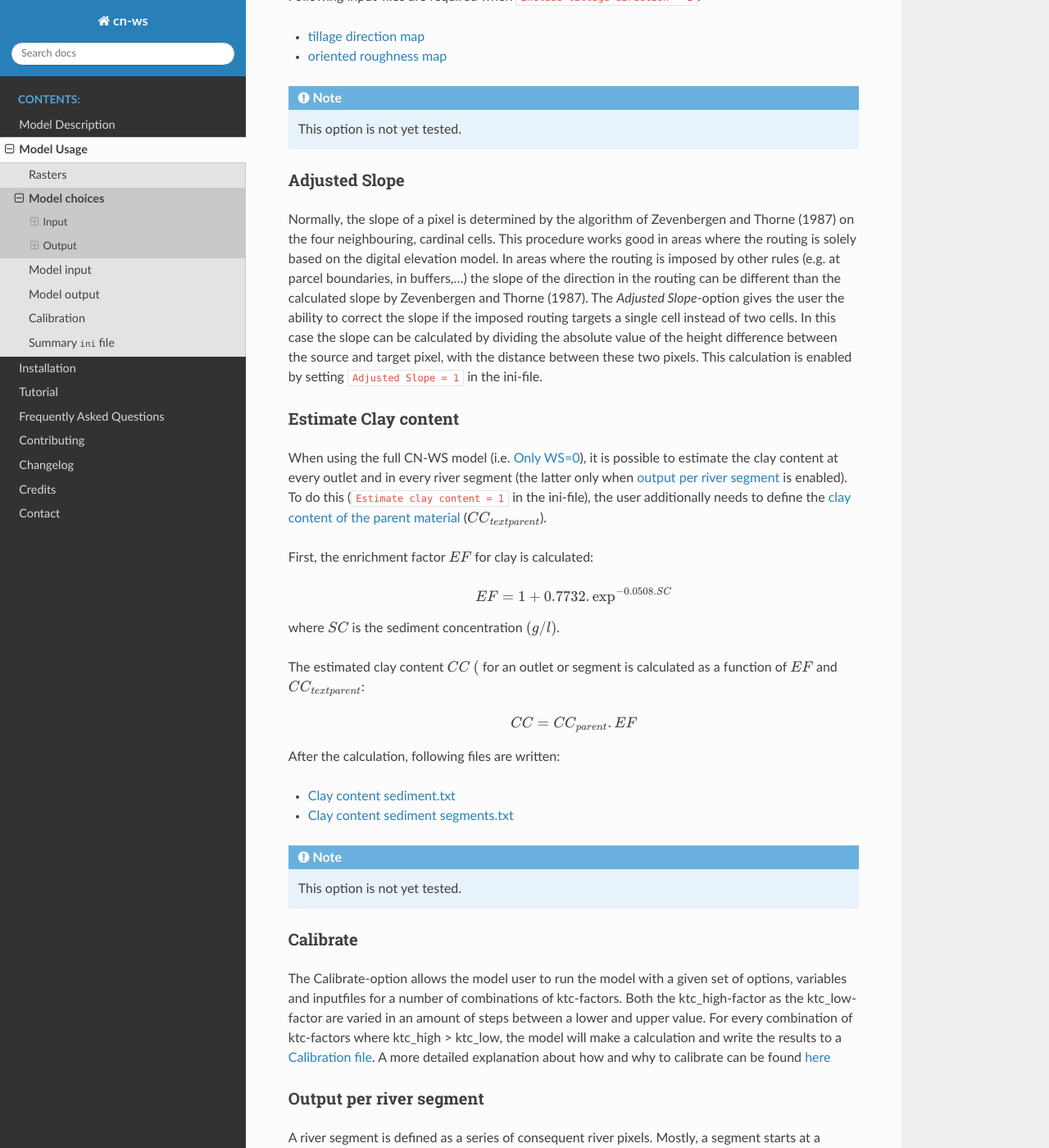
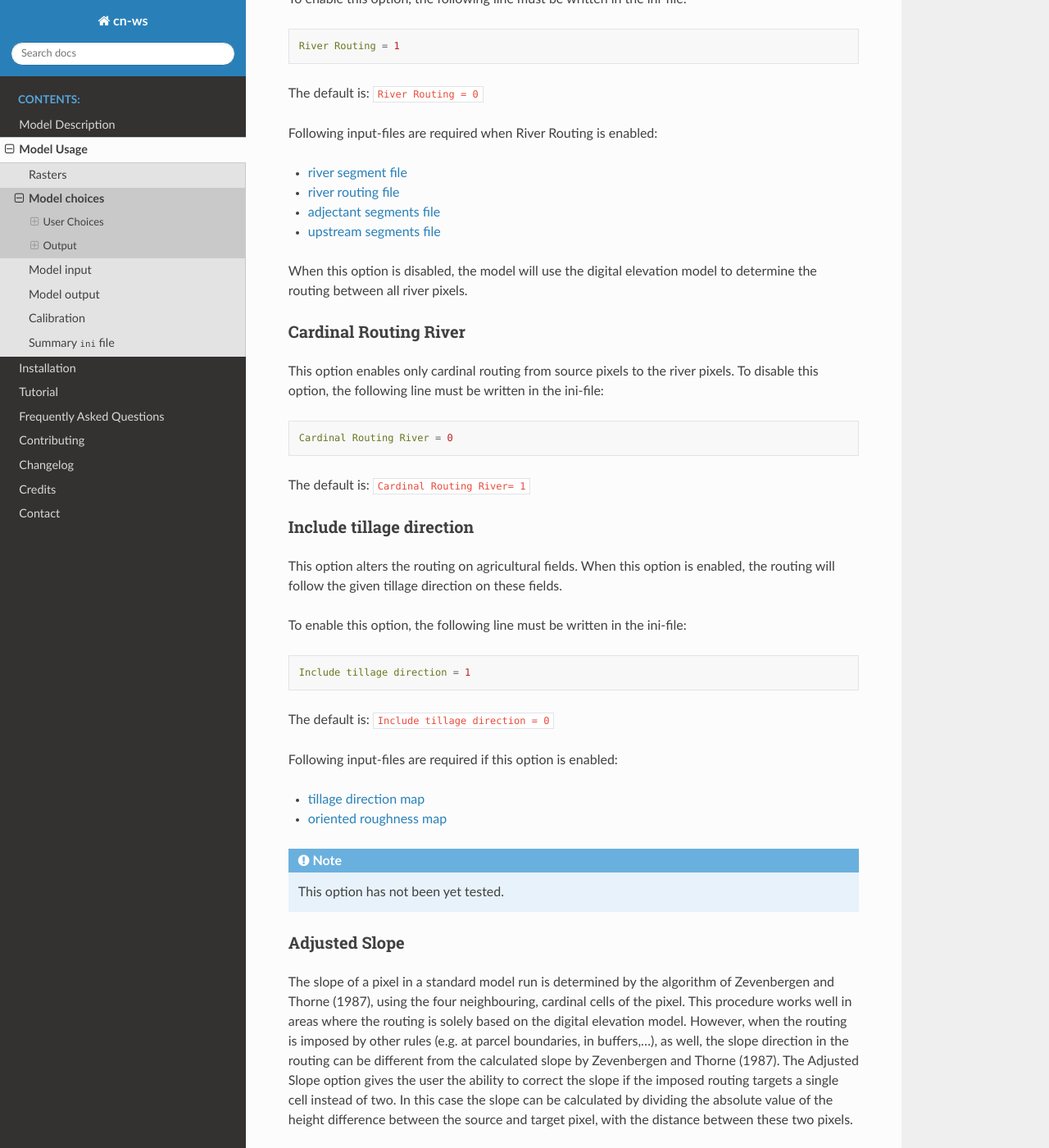
Before and after one commit to watem-sedem/watem-sedem, a Sphinx documentation site: the page built from docs/choices.rst, in a window 1280 px wide and 1400 px high, scrolled down 9239 px. Shown: the whole window at 82% size. Built offline with Sphinx 7.4.7 and the Read the Docs theme 2.0.0, drawn with Linux system fonts in a browser that asks for light colours; some of the changed text lies outside the part shown.

Commit message:
Update choices.rst
Changes and corrections to Choices (Final part)

```diff
--- a/docs/choices.rst
+++ b/docs/choices.rst
@@ -9,8 +9,8 @@ Most model choices are boolean options and can be enabled in the .ini-file with
 '1' and disabled with '0'. However, some options expect a string value. The possible
 strings are described together with the model option.
 
-Input
-*****
+User Choices
+************
 
 .. _lmodel:
 
@@ -392,29 +392,45 @@ The default is: ``Buffer reduce Area = 0``
 Include ditches
 ###############
 
-Ditches alter the routing. The sediment and water will follow the course of a
-ditch instead of the steepest slope. When this option is enabled
-(``Include ditches = 1``), :ref:`a raster with information about the direction
-<ditchmap>` is mandatory.
+The use of ditches will alter the routing simulated by the model. When included, sediment and water will follow the course of the
+ditches instead of the steepest slope in the ditch locations. When this option is enabled, a :ref:`Ditch map<ditchmap>`
+(a raster with information about the direction) should be given as model input.
 
 The model sets the :ref:`C-factor <cfactor>` at every ditch pixel tot 0.01,
 assuming that the ditch is covered with grass.
-Thus, it overwrites the value of the pixel in the :ref:`C-factor raster <cmap>`.
+It therefor overwrites the value of the pixel in the :ref:`C-factor raster <cmap>`.
 The ktc value of the pixel is set to 9999.
+
+To enable this option, the following line must be written in the ini-file:
+
+.. code-block:: ini
+
+    Include ditches = 1
+
+The default is: ``Include ditches = 0``
+
 
 .. _includedams:
 
 Include dams
 ############
 
-Dams alter the routing in the same way as ditches. The sediment and water will
-follow the course of a dam instead of the steepest slope. When this
-option is enabled (``Include dams = 1``), :ref:`a raster with information about
-the direction <dammap>` is mandatory.
+The use of Dams alter the routing in a similar way as ditches. The sediment and water will
+follow the course of a dam instead of the steepest slope on dam locations. When this
+option is enabled, :ref:`dam map <dammap>` (a raster with information about
+the direction) should be given as model input.
 
-The model sets the C-factor at every dam pixel to 0. Thus, it overwrites
+The model sets the C-factor at every dam pixel to 0, assuming that no erosion takes place inside the dams. It therefor overwrites
 the value of the pixel in the :ref:`C-factor raster <cmap>`.
 The ktc value of the pixel is set to :ref:`ktc low <ktclow>`.
+
+To enable this option, the following line must be written in the ini-file:
+
+.. code-block:: ini
+
+    Include dams = 1
+
+The default is: ``Include dams = 0``
 
 .. _forcerouting:
 
@@ -427,7 +443,15 @@ the routing. This is done by enabling the Force Routing option. With force
 routing the routing algorithm will use the routing imposed by the user instead
 of the digital elevation model.
 
-When ``Force Routing = 1`` the user will have to provide additional input: the
+To enable this option, the following line must be written in the ini-file:
+
+.. code-block:: ini
+
+    Force Routing = 1
+
+The default is: ``Force Routing = 0``
+
+When this option is enabled, the user will have to provide additional input: the
 variable :ref:`Number of forced routing <nrforcedrouting>` and a separate
 section for every routing vector the user wants to add.
 
@@ -444,22 +468,26 @@ An example of a valid forced routing section looks like
 
 The keys in every force routing section are `from col`, `from row`, `target col`
 and `target row`. These are integer values representing the location of source
-and target pixel in the raster. See :ref:`the section <forcedroutingdata>` about
-input variables for more information about forced routing.
-
-See :ref:`the section on grid coordinates <gridcoordinates>` for more
-information on the orientation of the rows and columns.
+and target pixel in the raster. See :ref:`here <forcedroutingdata>` for more information on the
+input variables for forced routing. More information about the raster coordinates and the orientation of rows and columns can be found:ref:`here <gridcoordinates>`.
 
 .. _riverrouting:
 
 River Routing
 #############
 
-By enabling the river routing option (``River Routing = 1``), the routing
-between
+By enabling the river routing option, the routing between
 river pixels is imposed by an input raster and two input tables.
-This option is usefull because the calculated routing in a river, based on the
+This option can be usefull since the calculated routing in a river, based on the
 digital elevation model, is not always correct.
+
+To enable this option, the following line must be written in the ini-file:
+
+.. code-block:: ini
+
+    River Routing = 1
+
+The default is: ``River Routing = 0``
 
 Following input-files are required when River Routing is enabled:
 
@@ -476,7 +504,13 @@ Cardinal Routing River
 ######################
 
 This option enables only cardinal routing from source pixels to the river
-pixels. Default equal to True.
+pixels. To disable this option, the following line must be written in the ini-file:
+
+.. code-block:: ini
+
+    Cardinal Routing River = 0
+
+The default is: ``Cardinal Routing River= 1``
 
 .. _includetillagedirection:
 
@@ -484,46 +518,63 @@ Include tillage direction
 #########################
 
 This option alters the routing on agricultural fields. When this option is
-enabled, the routing will follow the tillage direction on these fields.
+enabled, the routing will follow the given tillage direction on these fields.
 
-Following input-files are required when ``Include tillage direction = 1``:
+To enable this option, the following line must be written in the ini-file:
+
+.. code-block:: ini
+
+    Include tillage direction = 1
+
+The default is: ``Include tillage direction = 0``
+
+Following input-files are required if this option is enabled:
 
 * :ref:`tillage direction map <tildirmap>`
 * :ref:`oriented roughness map <orientedroughnessmap>`
 
 .. note::
-    This option is not yet tested.
+    This option has not been yet tested.
 
 .. _adjustslope:
 
 Adjusted Slope
 ##############
 
-Normally, the slope of a pixel is determined by the algorithm of Zevenbergen and
-Thorne (1987) on the four neighbouring, cardinal cells.
-This procedure works good in areas where the routing is solely based on the
-digital elevation model. In areas where the routing is imposed by other rules
-(e.g. at parcel boundaries, in buffers,...) the slope of the direction in the
-routing can be different than the calculated slope by Zevenbergen and
-Thorne (1987). The *Adjusted Slope*-option gives the user the ability to correct
-the slope if the imposed routing targets a single cell instead of two cells.
+The slope of a pixel in a standard model run is determined by the algorithm of Zevenbergen and
+Thorne (1987), using the four neighbouring, cardinal cells of the pixel.
+This procedure works well in areas where the routing is solely based on the
+digital elevation model. However, when the routing is imposed by other rules
+(e.g. at parcel boundaries, in buffers,...), as well, the slope direction in the
+routing can be different from the calculated slope by Zevenbergen and
+Thorne (1987). The Adjusted Slope option gives the user the ability to correct
+the slope if the imposed routing targets a single cell instead of two.
 In this case the slope can be calculated by dividing the
 absolute value of the height difference between the source and target pixel,
-with the distance between these two pixels. This calculation is enabled by
-setting ``Adjusted Slope = 1`` in the ini-file.
+with the distance between these two pixels.
+
+To enable this option, the following line must be written in the ini-file:
+
+.. code-block:: ini
+
+    Adjusted Slope = 1
+
+The default is: ``Adjusted Slope = 0``
 
 .. _estimclay:
 
 Estimate Clay content
 #####################
 
-When using the full CN-WS model (i.e. :ref:`Only WS=0 <simple>`), it is possible
-to estimate the clay content at every outlet and in every river
-segment (the latter only when :ref:`output per river segment <outputsegment>`
-is enabled). To do this (``Estimate clay content = 1`` in the ini-file), the
-user additionally needs to define the
+When using the full CN-WS model (i.e. :ref:`Only WS = 0 <simple>`), it is possible
+to estimate the clay content at every outlet (and in every river
+segment if :ref:`output per river segment <outputsegment>` is enabled).
+In order to estimate the clay content, the
+user needs to enable this option and, additionally, needs to define the
 :ref:`clay content of the parent material <claycontent>`
 (:math:`CC_{text{parent}}`).
+
+The estimation of the clay content is handled in two steps:
 
 First, the enrichment factor :math:`EF` for clay is calculated:
 
@@ -532,16 +583,24 @@ First, the enrichment factor :math:`EF` for clay is calculated:
 
 where :math:`SC` is the sediment concentration :math:`(g/l)`.
 
-The estimated clay content :math:`CC` :math:`(%)` for an outlet or segment is calculated
-as a function of :math:`EF` and :math:`CC_{text{parent}}`:
+Then, the estimated clay content :math:`CC` :math:`(in \%)` for an outlet or segment is calculated
+as a function of :math:`EF` and :math:`CC_{parent}`:
 
 .. math::
     CC = CC_{parent}.EF
 
-After the calculation, following files are written:
+After these calculations, following files are written:
 
 * :ref:`Clay content sediment.txt <claycontentesedtxt>`
 * :ref:`Clay content sediment segments.txt <claycontentesedsegmenttxt>`
+
+To enable this option, the following line must be written in the ini-file:
+
+.. code-block:: ini
+
+    Estimate clay content = 1
+
+The default is: ``Estimate cly content = 0``
 
 .. note::
     This option is not yet tested.
@@ -551,8 +610,9 @@ After the calculation, following files are written:
 Calibrate
 #########
 
-The Calibrate-option allows the model user to run the model with a given set of
-options, variables and inputfiles for a number of combinations of ktc-factors.
+The Calibrate option allows the user to calibrate the ktc-factors for the model.
+With this option enabled, the model will use a given set of
+options, variables and inputfiles, and return output values for a number of combinations of ktc-factors.
 Both the ktc_high-factor as the ktc_low-factor are varied in an amount of steps
 between a lower and upper value. For every combination of ktc-factors where
 ktc_high > ktc_low, the model will make a calculation and write the results to a
@@ -560,22 +620,33 @@ ktc_high > ktc_low, the model will make a calculation and write the results to a
 A more detailed explanation about how and why to calibrate can be found
 :ref:`here <calibration>`
 
+To enable this option, the following line must be written in the ini-file:
+
+.. code-block:: ini
+
+    Calibrate = 1
+
+The default is: ``Calibrate = 0``
+
+When this option is enabled, the user will have to provide additional input, namely: the separate
+section ``[Calibration]`` (see :ref:`here <calibrationparamters>`) needs to be added to the ini-file in the :ref:`according manner<inicalib>`.
+
 .. _outputsegment:
 
 Output per river segment
 ########################
 
 A river segment is defined as a series of consequent river pixels. Mostly, a
-segment starts at a confluence of different rivers and it stops at the next
-confluence. CN-WS has the option to make a summary of the results per river
+segment starts at a confluence of tributaries and it stops at the next
+confluence. CN-WS has the option to make a summary of the results based on the available river
 segment. For every segment the total sedimentinput, total discharge or the
 sediment concentration is calculated.
 
 River segments are defined in a :ref:`separate raster <riversegmentfile>`. This
 raster is mandatory when this option is enabled.
 
-When this option is enabled (``Output per river segment=1``),
-following output is written:
+When this option is enabled,
+the following output is written:
 
 - :ref:`Total Sediment segments.txt <totalsedimentsegmenttxt>`
 - :ref:`Cumulative sediment segments.txt <cumsedsegmenttxt>`
@@ -583,24 +654,40 @@ following output is written:
 - :ref:`Sediment concentration segments.txt <sedconcensegment>`
 - :ref:`Sediment_segments.txt <sedsegmenttxt>`
 
+To enable this option, the following line must be written in the ini-file:
+
+.. code-block:: ini
+
+    Output per river segment = 1
+
+The default is: ``Output per river segment = 0``
+
+
 .. _manualoutlet:
 
 Manual outlet selection
 #######################
 
-By default, the model will determine the outlet pixel as the lowest (river)
-pixel within the model domain. However, by setting ``Manual outlet selection = 1``,
-the model expects an :ref:`outlet raster <outletmap>`: an integer raster where
-the outletpixels are numbered from 1 to n. The user has to provide this input
-file.
+By default, the model will determine the outlet pixel at the lowest (river)
+pixel within the model domain. However, by enabling this option, the user can define the outlets manually.
+This is done by creating an :ref:`outlet raster <outletmap>` (integer raster where
+the outlet pixels are numbered from 1 to n). The user has to provide the filename of this input
+raster in the ini-file.
 
+To enable this option, the following line must be written in the ini-file:
+
+.. code-block:: ini
+
+    Manual outlet selection = 1
+
+The default is: ``Manual outlet selection = 0``
 .. _outputchoices:
 
 Output
 ******
 
-The user has the option to generate extra output by defining following keys in
-the [Output maps]-section of the .ini-file.
+The user has the option to generate extra (or change characteristics of the) output by defining following keys in
+the [:ref:`Output maps<inioutput>`]-section of the .ini-file.
 
 .. _sagagrids:
 
@@ -688,10 +775,10 @@ write total runoff
 ##################
 
 (bool, default false): writes :ref:`Total runoff.rst <totalrunofrst>`
+.. note::
+    In the section `[User Choices]` two keys impose some output too:
 
-In the section `[User Choices]` two keys impose some output too:
-
-- `Include sewer` (bool, default false): writes sewer_in.rst
-- `Output per river segment` (bool, default false): writes
-  Total Sediment segments.txt, Total discharge.txt, Sediment_segments.txt,
-  Sediment concentration segments.txt, Cumulative sediment segments.txt
+    - `Include sewer` (bool, default false): writes sewer_in.rst
+    - `Output per river segment` (bool, default false): writes
+      Total Sediment segments.txt, Total discharge.txt, Sediment_segments.txt,
+      Sediment concentration segments.txt, Cumulative sediment segments.txt
```
Also changed, not shown: other parts of docs/choices.rst (+2 -2 lines).
